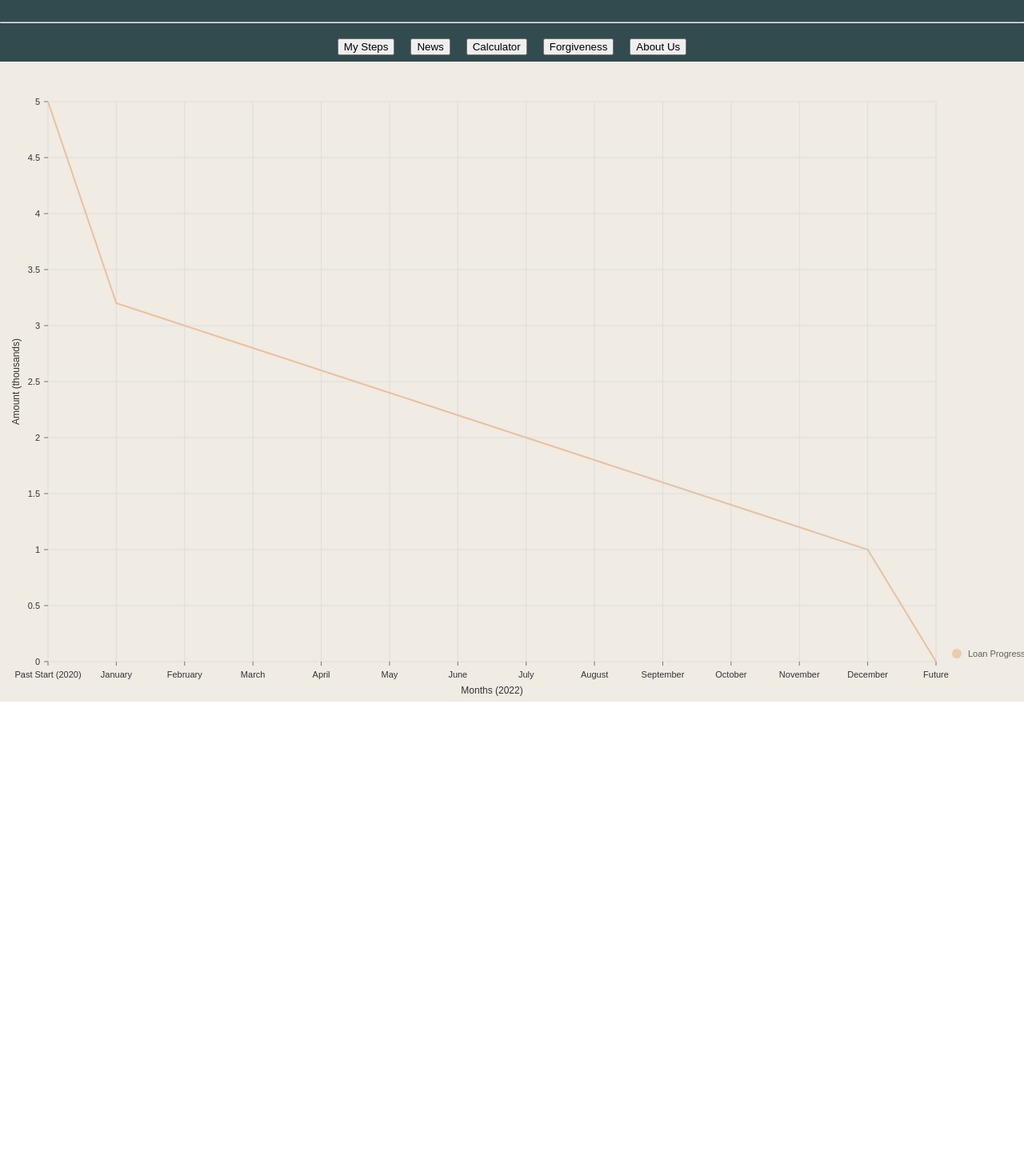
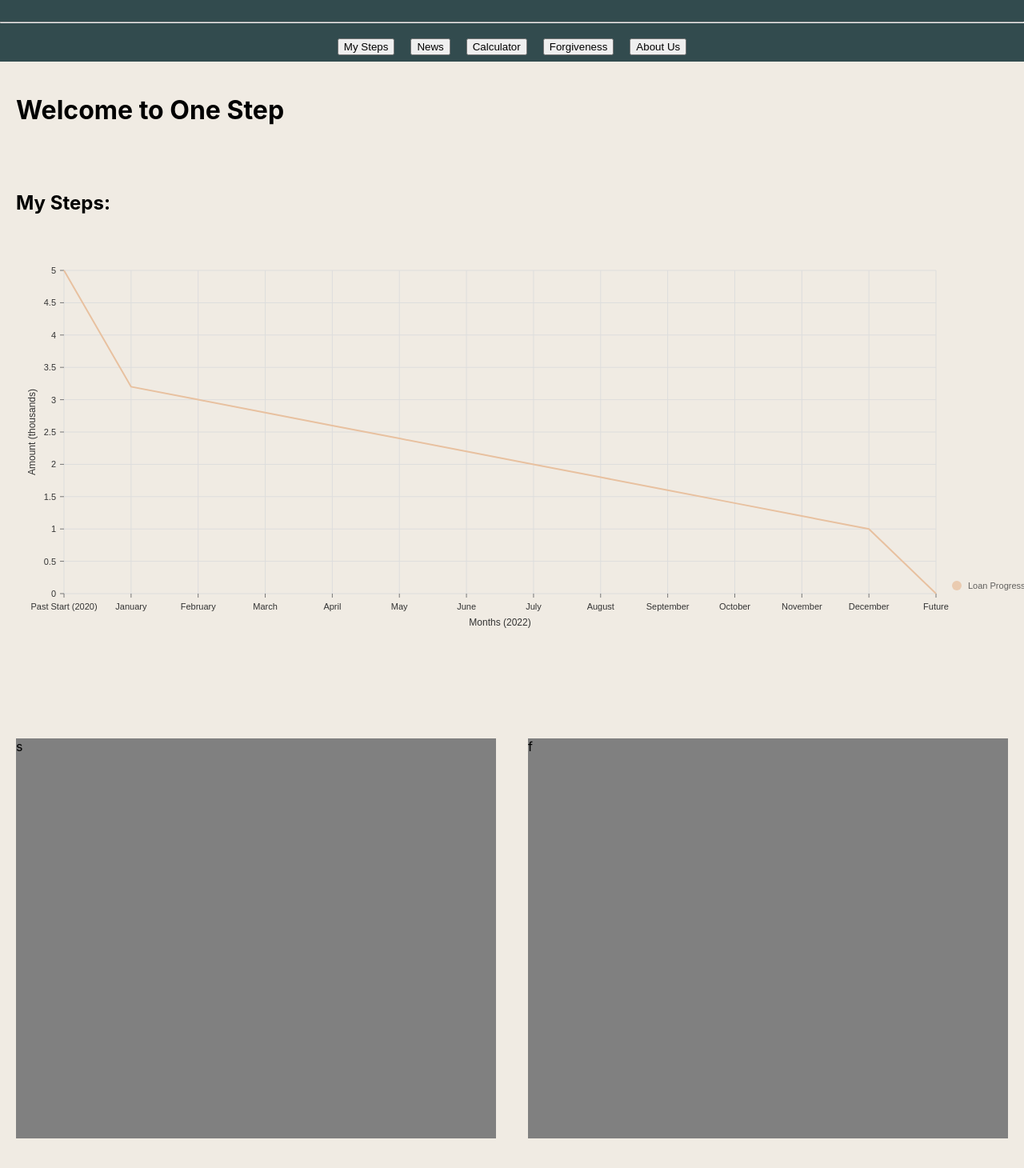
Before and after one commit to Cazi/JPMColumbusHackathon, a React (Create React App) app in the folder one-step/: page / in a window 1280 px wide. Shown: the part 50-1510 px from the top of the page at 80% size. Before the commit the page ends 931 px from the top, so only its background shows below. Built offline with nearby package versions, Linux system fonts and the light colour scheme.

Commit message:
MyStepsPage Structure Changes

```diff
--- a/one-step/src/components/pages/MyStepsPage/MyStepsPage.tsx
+++ b/one-step/src/components/pages/MyStepsPage/MyStepsPage.tsx
@@ -8,10 +8,49 @@ const MyStepsPageContainer = styled.div`
     background-color: #F0EBE3;
 `
 
+const ChartContainer = styled.div`
+    padding-top: 20px;
+    padding-left: 20px;
+    height: 63%;
+`
+
+const TitleContainer = styled.div`
+    padding: 20px;
+`
+
+const BoxedContainer = styled.div`
+    background-color: #F0EBE3;
+    padding-top: 200px;
+    display: flex;
+    align-items: row;
+    justify-content: space-around;
+    padding-bottom: 100px;
+`
+
+const CalculatorBox = styled.div`
+    height: 500px;
+    width: 600px;
+    background-color: gray;
+`
+
+const NewsBox = styled.div`
+    height: 500px;
+    width: 600px;
+    background-color: gray;
+`
+
 const MyStepsPage: FC = () => {
     return(
         <MyStepsPageContainer>
-            <LoanPaydownChart data={myData} />
+            <TitleContainer><h1>Welcome to One Step</h1></TitleContainer>
+            <ChartContainer>
+                <h2>My Steps: </h2>
+               <LoanPaydownChart data={myData} />
+            </ChartContainer>
+            <BoxedContainer>
+                <CalculatorBox>s</CalculatorBox>
+                <NewsBox>f</NewsBox>
+            </BoxedContainer>
         </MyStepsPageContainer>
     )
 }
```
